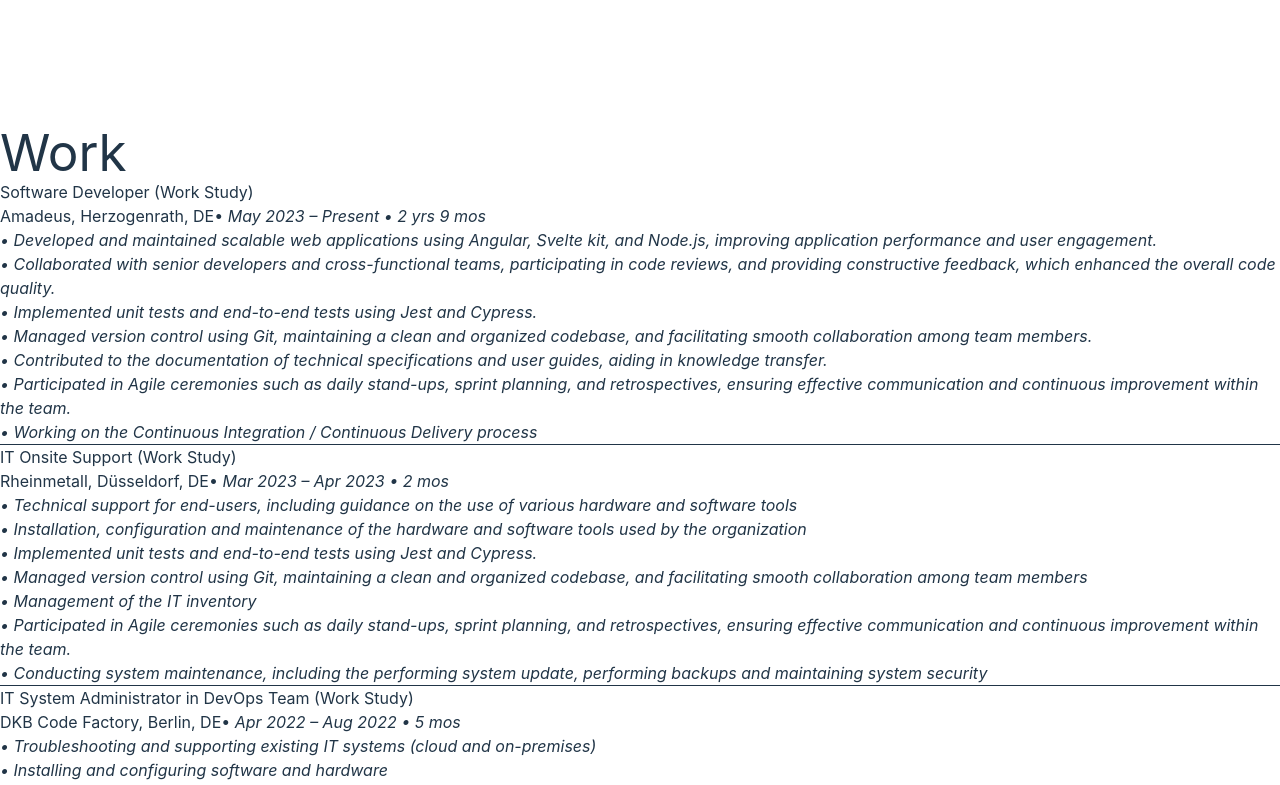
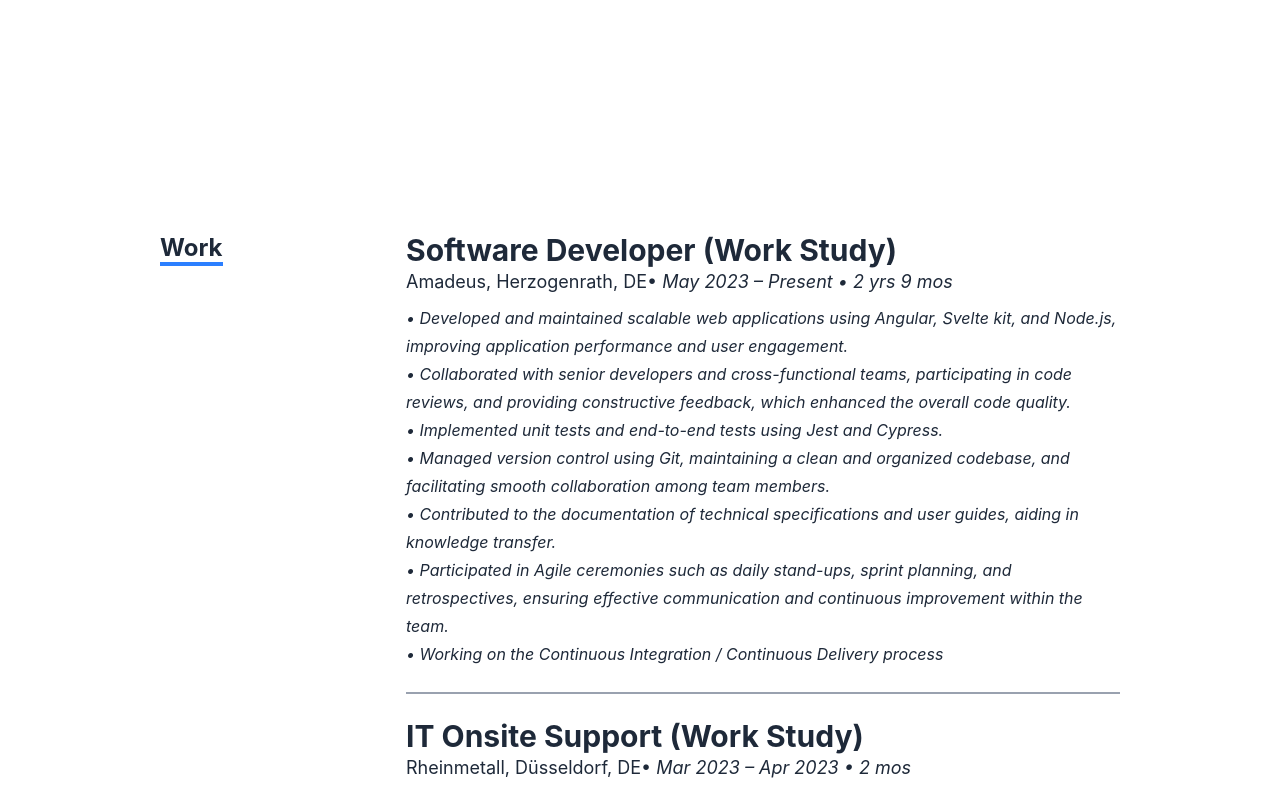
Before and after one commit to Nnange/akwehportfolio, a React (Vite) app: page / in a window 1280 px wide. Shown: the part 1328-2113 px from the top of the page. Built offline with nearby package versions, Linux system fonts and the light colour scheme.

Commit message:
updated the work, education and skilss sections

```diff
--- a/src/components/Resume.jsx
+++ b/src/components/Resume.jsx
@@ -1,9 +1,34 @@
 import React, { Component } from "react";
+import PropTypes from 'prop-types';
+
+
 export default class Resume extends Component {
-  render() {
-    let resumeData = this.props.resumeData;
+  static propTypes = {
+    resumeData: PropTypes.shape({
+    work: PropTypes.arrayOf(
+      PropTypes.shape({
+        CompanyName: PropTypes.string,
+        specialization: PropTypes.string,
+        MonthOfLeaving: PropTypes.string,
+        YearOfLeaving: PropTypes.string,
+        Tasks: PropTypes.arrayOf(PropTypes.string),
+      })
+    ),
+    education: PropTypes.arrayOf(
+      PropTypes.shape({
+        UniversityName: PropTypes.string,
+        specialization: PropTypes.string,
+        MonthOfPassing: PropTypes.string,
+        YearOfPassing: PropTypes.string,
+        Achievements: PropTypes.string,
+        duration: PropTypes.string,
+      })
+    ),
+    }),
+    };
 
-    function DisplayMonthYear(a) {
+
+  DisplayMonthYear(a) {
     if (a === "Present") return "Present";
     const date = new Date(a);
     const month = date.toLocaleString("default", { month: "short" });
@@ -11,7 +36,7 @@
     return `${month} ${year} `;
   }
 
-    function getDuration(startDate, endDate) {
+  getDuration(startDate, endDate) {
     const start = new Date(startDate);
     let end;
     if (endDate === "Present") {
@@ -32,62 +57,60 @@
       }
     return `${months} mo${months > 1 ? "s" : ""}`;
   }
+  render() {
+    let resumeData = this.props.resumeData;
 
 
     return (
-      <section id="resume">
+      <section id="resume" className="bg-white text-gray-800 py-20">
 
-        <div className="row work">
-          <div className="three columns header-col">
-            <h1>
-              <span>Work</span>
-            </h1>
+        <div className="grid grid-cols-12 gap-6 py-7 w-3/4 mx-auto">
+          <div className="col-span-3">
+            <span className="font-bold text-2xl border-b-4 border-blue-500">Work</span>
           </div>
 
-          <div className="nine columns main-col">
-            {resumeData.work &&
-              resumeData.work.map((item, i) => {
+          <div className="col-span-9">
+            { resumeData.work.map((item, i) => {
                 return (
-                  <div className="row item" key={i}>
-                    <div className="twelve columns">
-                      <h3>{item.specialization}</h3>
-                      <p className="info">
+                  <div className="" key={i}>
+                    <div className="">
+                      <span className="font-bold text-3xl">{item.specialization}</span>
+                      <p className="text-lg mb-2">
                         {item.CompanyName}
                         <span>&bull;</span>{" "}
                         <em className="date">
-                          { DisplayMonthYear(item.MonthOfLeaving) }
-                          – {DisplayMonthYear(item.YearOfLeaving)} • {getDuration(item.MonthOfLeaving, item.YearOfLeaving)}
+                          { this.DisplayMonthYear(item.MonthOfLeaving) }
+                          – {this.DisplayMonthYear(item.YearOfLeaving)} • {this.getDuration(item.MonthOfLeaving, item.YearOfLeaving)}
                         </em>
                       </p>
-                      <i>
+                      <i className="">
                         { item.Tasks.map((i) => {
-                            return <span key={i}> {i} <br /> </span>
+                            return <span key={i} className="leading-7"> {i} <br /> </span>
                           })
                         }
-                        <hr />
                       </i>
                     </div>
+                    <hr className="my-6 border border-gray-400" />
                   </div>
                 );
               })}
           </div>
         </div>
 
-        <div className="row education">
-          <div className="three columns header-col">
-            <h1>
-              <span>Education</span>
-            </h1>
+        <hr className="my-6 border border-gray-400" />
+
+        <div className="grid grid-cols-12 gap-6 py-7 w-3/4 mx-auto">
+          <div className="col-span-3">
+            <span className="font-bold text-2xl border-b-4 border-blue-500">Education</span>
           </div>
 
-          <div className="nine columns main-col">
-            {resumeData.education &&
-              resumeData.education.map((item, i) => {
+          <div className="col-span-9">
+            { resumeData.education.map((item, i) => {
                 return (
                   <div className="row item" key={i}>
                     <div className="twelve columns">
-                      <h3>{item.UniversityName}</h3>
-                      <p className="info">
+                      <span className="font-bold text-3xl">{item.UniversityName}</span>
+                      <p className="text-md mb-2">
                         {item.specialization}
                         <span>&bull;</span>{" "}
                         <em className="date">
@@ -96,22 +119,24 @@
                       </p>
                       <span>{item.Achievements}</span>
                     </div>
-                    <hr />
+                    <hr className="my-6 border border-gray-400" />
                   </div>
                 );
               })}
           </div>
         </div>
 
-        <div className="row skill">
-          <div className="three columns header-col">
+        <hr className="my-6 border border-gray-400" />
+
+        <div className="grid grid-cols-12 gap-6 py-7 w-3/4 mx-auto">
+          <div className="col-span-3">
             <h1>
-              <span>Skills</span>
+              <span className="font-bold text-2xl border-b-4 border-blue-500">Skills</span>
             </h1>
           </div>
 
-          <div className="nine columns main-col">
-            <div className="">
+          <div className="col-span-9">
+            <div className="flex flex-col space-y-4">
               <ul className="">
                 <strong>Languages:</strong> English (Native), German (B2), French (fluent)
               </ul>
```
Lines whose indentation alone changed are shown as unchanged.
